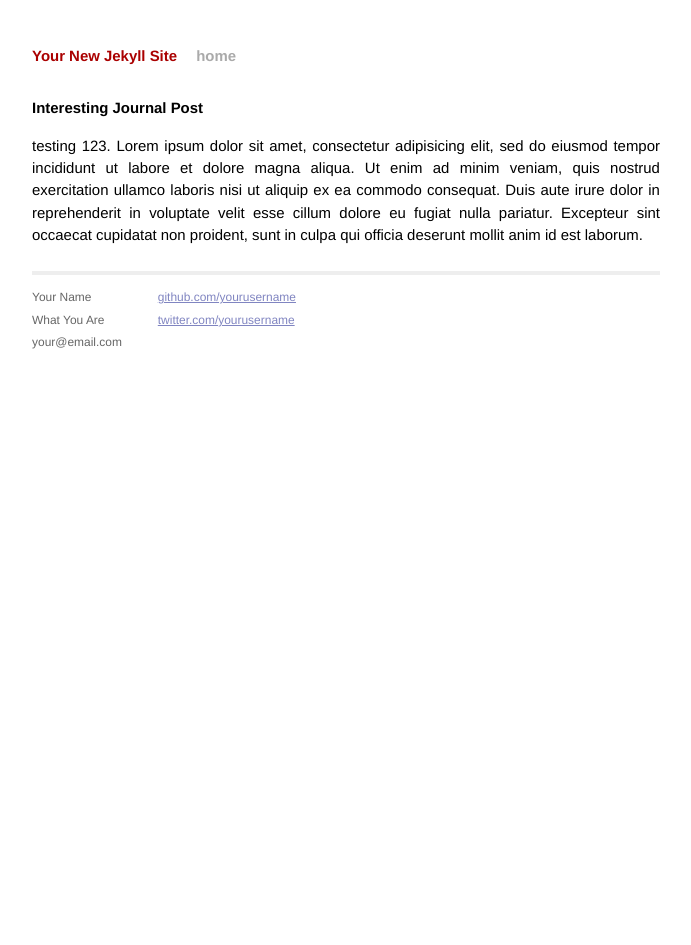
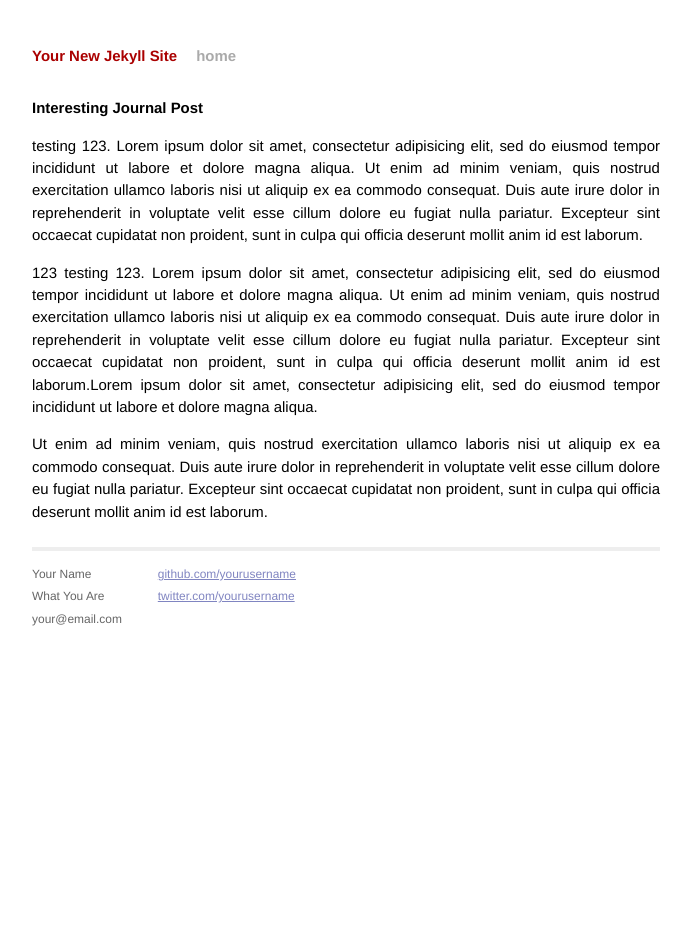
Before and after one commit to HistoricFutures/historicfutures.github.io, a Jekyll site: the page built from _posts/2014-01-28-welcome-to-jekyll.markdown, in a window 1280 px wide. Shown: the whole page, without its empty margins (294-985 px from the left). Built offline with Jekyll 4.4.1, drawn with Linux system fonts in a browser that asks for light colours; nearby versions of some CDN libraries.

Commit message:
Update 2014-01-28-welcome-to-jekyll.markdown

```diff
--- a/_posts/2014-01-28-welcome-to-jekyll.markdown
+++ b/_posts/2014-01-28-welcome-to-jekyll.markdown
@@ -12,3 +12,17 @@
 consequat. Duis aute irure dolor in reprehenderit in voluptate velit esse
 cillum dolore eu fugiat nulla pariatur. Excepteur sint occaecat cupidatat non
 proident, sunt in culpa qui officia deserunt mollit anim id est laborum.
+
+123 testing 123. Lorem ipsum dolor sit amet, consectetur adipisicing elit, sed do eiusmod
+tempor incididunt ut labore et dolore magna aliqua. Ut enim ad minim veniam,
+quis nostrud exercitation ullamco laboris nisi ut aliquip ex ea commodo
+consequat. Duis aute irure dolor in reprehenderit in voluptate velit esse
+cillum dolore eu fugiat nulla pariatur. Excepteur sint occaecat cupidatat non
+proident, sunt in culpa qui officia deserunt mollit anim id est laborum.Lorem ipsum dolor sit amet, consectetur adipisicing elit, sed do eiusmod
+tempor incididunt ut labore et dolore magna aliqua.
+
+Ut enim ad minim veniam,
+quis nostrud exercitation ullamco laboris nisi ut aliquip ex ea commodo
+consequat. Duis aute irure dolor in reprehenderit in voluptate velit esse
+cillum dolore eu fugiat nulla pariatur. Excepteur sint occaecat cupidatat non
+proident, sunt in culpa qui officia deserunt mollit anim id est laborum.
```
